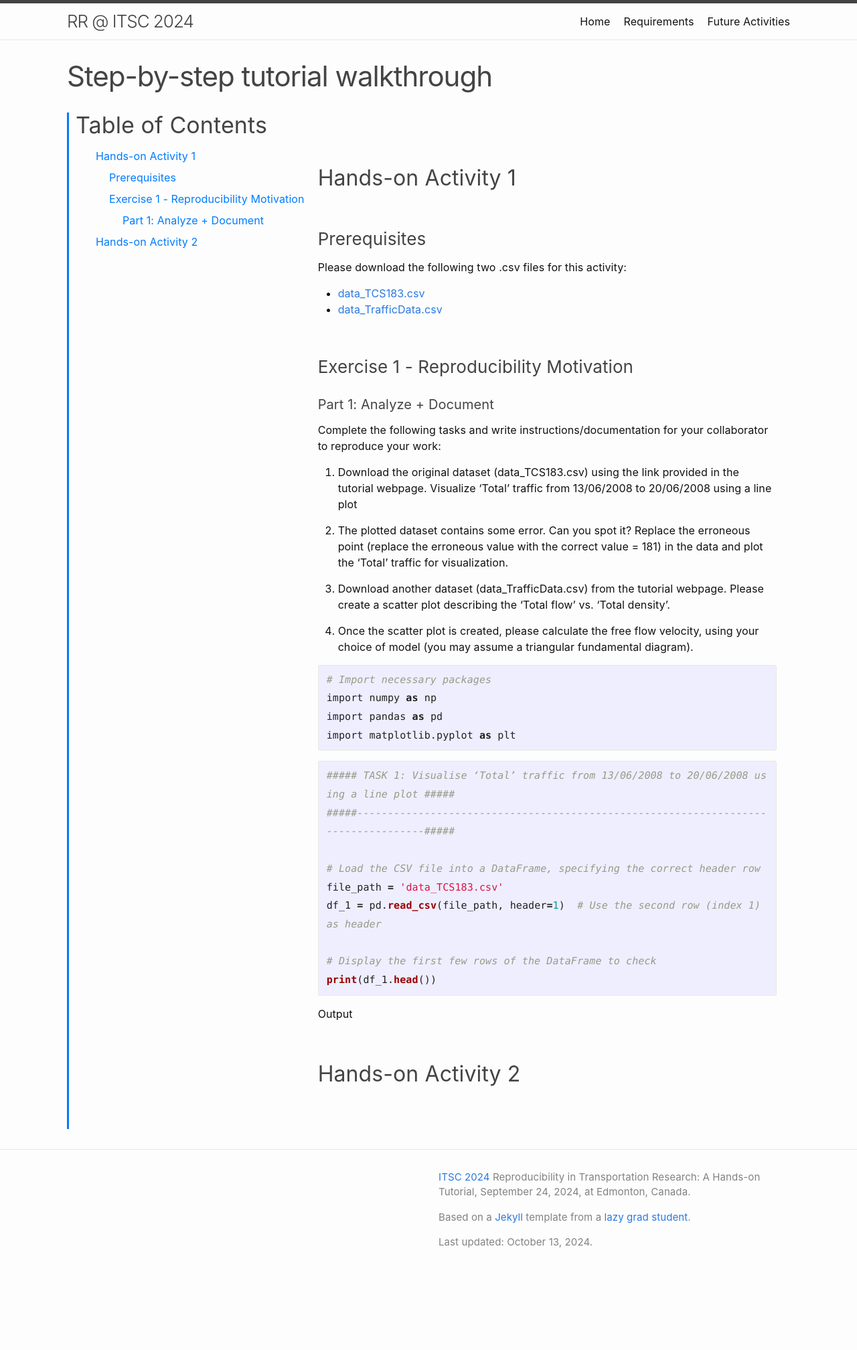
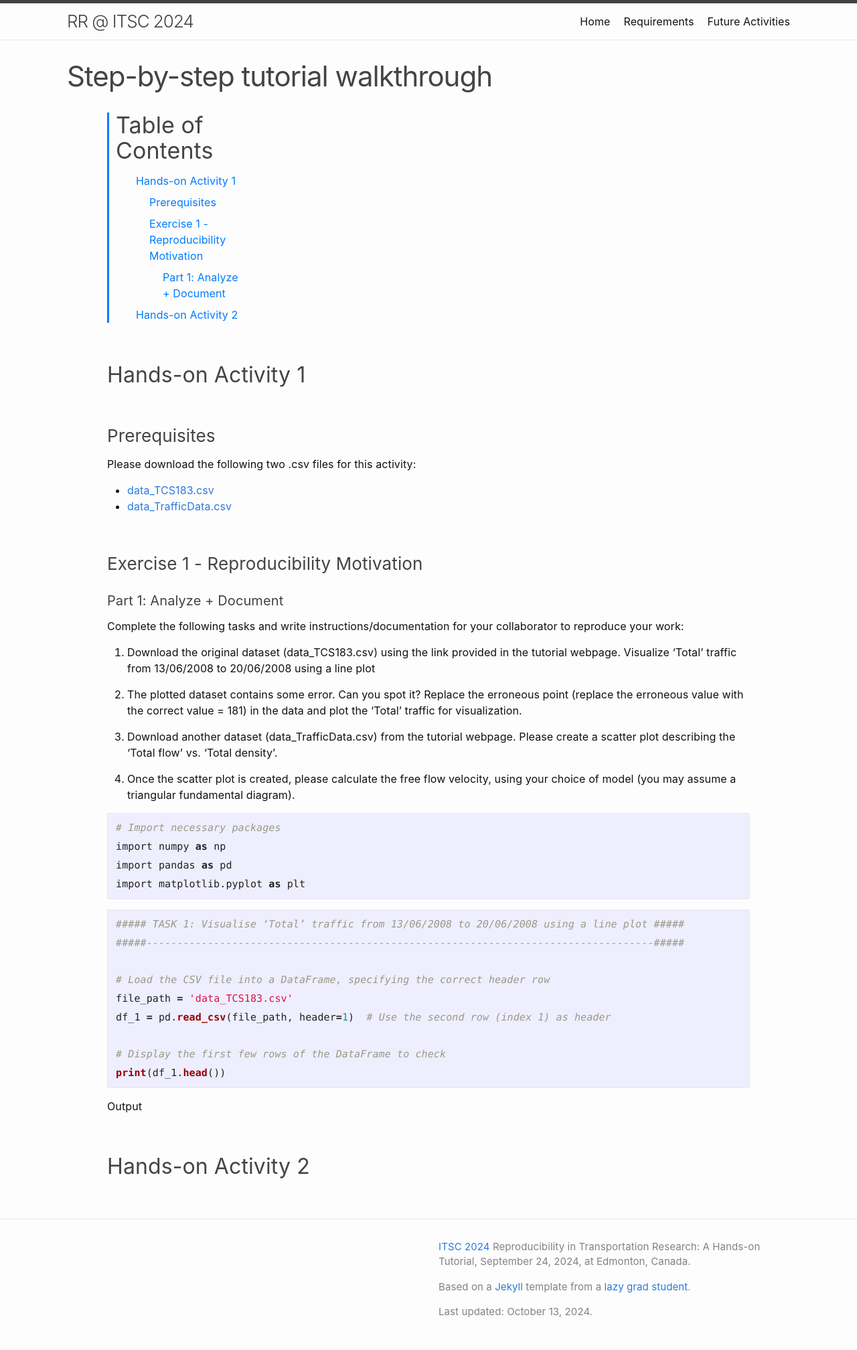
Before and after one commit to RRinTransportation/itsc24-rr-tutorial, a Jekyll site: the page built from step-by-step.md, in a window 1280 px wide. Shown: the whole page at 67% size. Built offline with Jekyll 4.4.1, drawn with Linux system fonts in a browser that asks for light colours; before the commit the page ends 1912 px from its top, so only the background shows below that.

Commit message:
Make the post wider

```diff
--- a/assets/css/post.css
+++ b/assets/css/post.css
@@ -1,13 +1,18 @@
-/* Flexbox container for the post content and sidebar */
+/* Make the post content container wider */
 .post-container {
-    display: flex;
-    justify-content: space-between;
+    max-width: 1000px;  /* Increase this value for a wider post */
+    margin: 0 auto;     /* Center the content */
+    padding: 0 20px;    /* Add some padding for better readability */
 }
 
-/* Style for the post content area */
+/* Optional: Make the TOC narrower to give more space for content */
+.toc-sidebar {
+    width: 200px; /* Reduce width if needed */
+}
+
+/* Adjust the post content to take up more width */
 .post-content {
-    flex: 1;
-    padding: 20px;
+    flex: 1; /* Ensure it takes up remaining space */
 }
 
 .toc-sidebar nav ul {
```
